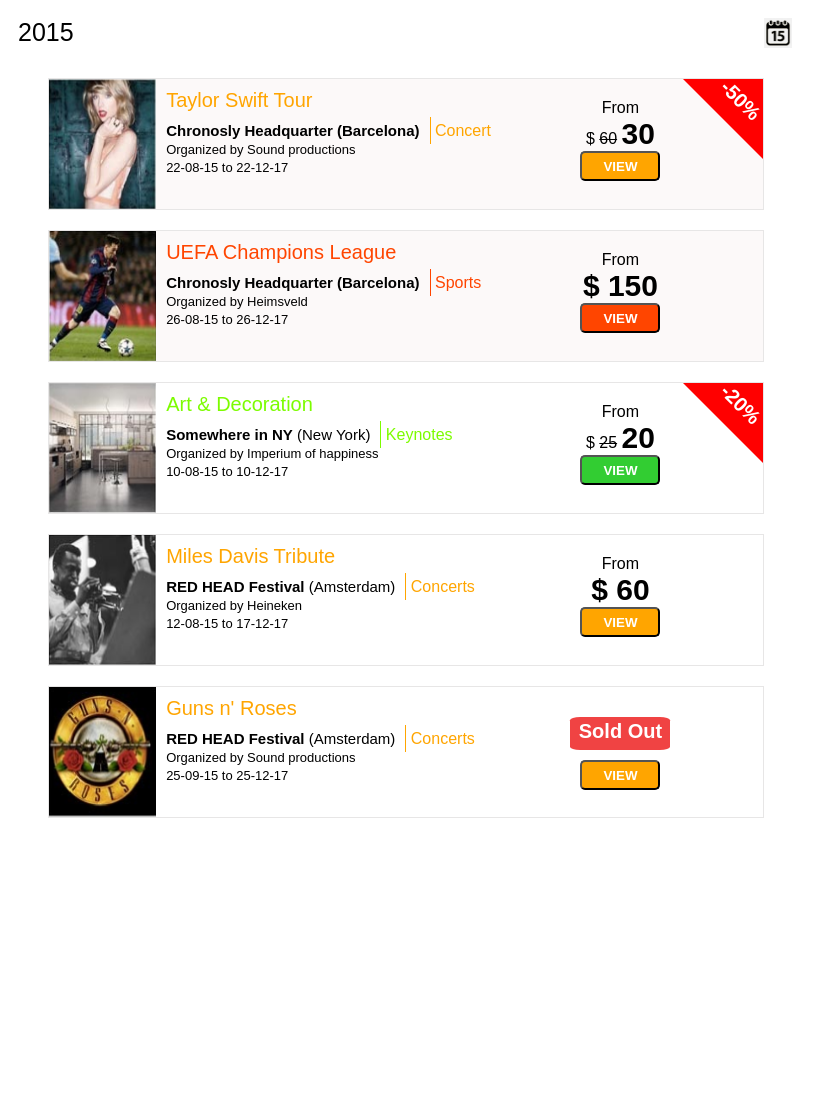
After one commit to quocviet16292/WEBPROJECT, a PHP site: page /LAP3.html in a window 1280 px wide. The commit adds this page. Shown: the whole page, without its empty margins (0-836 px from the left). Run offline with PHP 8.4, Linux system fonts and the light colour scheme.

Commit message:
web project

```diff
--- /dev/null
+++ b/LAP3.html
@@ -0,0 +1,132 @@
+<!DOCTYPE html>
+<html lang="en">
+<head>
+    <meta charset="UTF-8">
+    <title>LAB 3</title>
+    <link rel="stylesheet" href="css/cssAss3.css">
+</head>
+<body>
+
+    <div>
+        <span class="header">2015</span>
+        <img class="header" width="20px" height="20px" src="img/Lap3_1.png" alt="Missing">
+        <div style="clear:both;"></div>
+    </div>
+
+    <div class="article" style="background-color: #fcf9f9">
+        <img class="cover" src="img/Lap3_2%20taylor.PNG" alt="Missing">
+        <div class="content">
+            <span class="tieude">Taylor Swift Tour</span>
+            <div>
+                <span class="subhead1"><b>Chronosly Headquarter (Barcelona)</b></span>
+                <span class="subhead2">Concert</span>
+            </div>
+            <span class="subcontent">Organized by Sound productions</span>
+            <br/>
+            <span class="subcontent">22-08-15 to 22-12-17</span>
+        </div>
+        <div class="option">
+            <span style="text-align: right;margin:20px">From</span>
+            <br/>
+            <span style="margin: 20px"> $ <del>60</del> <b style="font-size: 30px;">30</b></span>
+            <br/>
+            <button class="button">VIEW</button>
+            <div class="triangle">
+            </div>
+            <span class="sales">-50%</span>
+        </div>
+        <div style="clear:both;"></div>
+     </div>
+    <div class="article" style="background-color: #fcf9f9">
+        <img class="cover" src="img/Lap3_3%20m.PNG" alt="Missing">
+        <div class="content">
+            <span class="tieude" style="color:orangered;">UEFA Champions League</span>
+            <div>
+                <span class="subhead1" style="border-right: 1px solid orangered;"><b>Chronosly Headquarter (Barcelona)</b></span>
+                <span class="subhead2" style="color: orangered;">Sports</span>
+            </div>
+            <span class="subcontent">Organized by Heimsveld</span>
+            <br/>
+            <span class="subcontent">26-08-15 to 26-12-17</span>
+        </div>
+        <div class="option">
+            <span style="text-align: right;margin:20px">From</span>
+            <br/>
+            <span style="margin: 20px"> <b style="font-size: 30px;">$ 150</b></span>
+            <br/>
+            <button class="button" style="background-color: orangered">VIEW</button>
+<!--            <div class="triangle">-->
+<!--            </div>-->
+<!--            <span class="sales">-50%</span>-->
+        </div>
+        <div style="clear:both;"></div>
+    </div>
+    <div class="article">
+        <img class="cover" src="img/Lap3_4%20deco.PNG" alt="Missing">
+        <div class="content">
+            <span class="tieude" style="color:lawngreen;">Art & Decoration</span>
+            <div>
+                <span class="subhead1" style="border-right: 1px solid lawngreen"><b>Somewhere in NY</b> (New York)</span>
+                <span class="subhead2" style="color:lawngreen;">Keynotes</span>
+            </div>
+            <span class="subcontent">Organized by Imperium of happiness</span>
+            <br/>
+            <span class="subcontent">10-08-15 to 10-12-17</span>
+        </div>
+        <div class="option">
+            <span style="text-align: right;margin:20px">From</span>
+            <br/>
+            <span style="margin: 20px"> $ <del>25</del> <b style="font-size: 30px;">20</b></span>
+            <br/>
+            <button class="button" style="background-color: limegreen">VIEW</button>
+            <div class="triangle">
+            </div>
+            <span class="sales">-20%</span>
+        </div>
+    </div>
+    <div class="article">
+        <img class="cover" src="img/Lap3_5%20attri.PNG" alt="Missing">
+        <div class="content">
+            <span class="tieude">Miles Davis Tribute</span>
+            <div>
+                <span class="subhead1"><b>RED HEAD Festival</b> (Amsterdam)</span>
+                <span class="subhead2">Concerts</span>
+            </div>
+            <span class="subcontent">Organized by Heineken</span>
+            <br/>
+            <span class="subcontent">12-08-15 to 17-12-17</span>
+        </div>
+        <div class="option">
+            <span style="text-align: right;margin:20px">From</span>
+            <br/>
+            <span style="margin: 20px"> <b style="font-size: 30px;">$ 60</b></span>
+            <br/>
+            <button class="button">VIEW</button>
+<!--            <div class="triangle">-->
+<!--            </div>-->
+<!--            <span class="sales">-20%</span>-->
+        </div>
+    </div>
+    <div class="article">
+        <img class="cover" src="img/Lap3_6%20gun.PNG" alt="Missing">
+        <div class="content">
+            <span class="tieude">Guns n' Roses</span>
+            <div>
+                <span class="subhead1"><b>RED HEAD Festival</b> (Amsterdam)</span>
+                <span class="subhead2">Concerts</span>
+            </div>
+            <span class="subcontent">Organized by Sound productions</span>
+            <br/>
+            <span class="subcontent">25-09-15 to 25-12-17</span>
+        </div>
+        <div class="option">
+            <span class="soldout">Sold Out</span>
+            <br/>
+            <button class="button">VIEW</button>
+            <!--            <div class="triangle">-->
+            <!--            </div>-->
+            <!--            <span class="sales">-20%</span>-->
+        </div>
+    </div>
+</body>
+</html>
--- a/css/cssAss2.css
+++ b/css/cssAss2.css
@@ -2,7 +2,7 @@ body{
     width: 23cm;
     height:29.7cm;
     margin: 10mm 20mm 10mm 20mm;
-    font-family: Arial;;
+    font-family: Arial;
  }
 img{
     float: left;
@@ -21,7 +21,7 @@ header{
     font-size: 15px;
 }
 h3{
-    border:3px solid palevioletred;
+    border:2px solid palevioletred;
     border-color: #ffffff;
     border-collapse: collapse;
     border-top-color: palevioletred;
--- /dev/null
+++ b/css/cssAss3.css
@@ -0,0 +1,114 @@
+body{
+    width: 21cm;
+    height: 29cm;
+    font-family: Arial
+}
+span.header{
+    width: 94%;
+    height: 50px;
+    float:left;
+    text-align: left;
+    font-size: 25px;
+    padding: 10px;
+    box-sizing: border-box;
+}
+img.header{
+    width: 6%;
+    height: 50px;
+    float:right;
+    padding: 10px;
+    box-sizing: border-box;
+}
+.article{
+    width: 90%;
+    height: 130px;
+    margin: 20px 40px;
+    background-color: white;
+    border: 0.5px solid #e7e6e6;
+    position:relative;
+  }
+.cover{
+    padding:0;
+    width: 15%;
+    height:130px;
+    float:left;
+    box-sizing: border-box;
+}
+.content{
+    width: 50%;
+    height: 130px;
+    float: left;
+    box-sizing: border-box;
+}
+.tieude{
+    display: inline-block;
+    font-size: 20px;
+    padding: 10px 10px 10px;
+    color: orange;
+}
+.subhead1{
+    border-right: 1px solid orange;
+    font-size: 15px;
+    color: black;
+    padding:5px 10px;
+    display: inline;
+ }
+.subhead2{
+    color:orange;
+}
+.subcontent{
+    padding: 5px 10px;
+    font-size: 13px;
+    display: inline;
+  }
+.option{
+    width: 30%;
+    float: left;
+    margin:auto;
+    margin-top: 20px;
+    text-align: center;
+    box-sizing: border-box;
+}
+.button{
+    background-color: orange;
+    border-radius: 5px;
+    color: white;
+    width: 80px;
+    height: 30px;
+    font-weight: 800;
+}
+.triangle{
+    width:0;
+    height:0;
+    border-top: 80px solid red;
+    border-left: 80px solid transparent;
+    position: absolute;
+    top:0;
+    right:0;
+    z-index: 1;
+    /*border-radius: 1px;*/
+}
+.sales{
+    position: absolute;
+    top:0;
+    right:0;
+    z-index: 2;
+    color: white;
+    font-size: 20px;
+    transform: rotate(45deg);
+    padding:10px 0px;
+    font-weight: 700;
+}
+.soldout {
+    background-color: rgba(238, 35, 35, 0.85);
+    color: white;
+    font-size: 20px;
+    font-weight: 700;
+    width: 100px;
+    height: 30px;
+    border-radius: 10%;
+    display: inline-block;
+    text-align: center;
+    margin: 10px;
+    padding-top: 3px;
+}
```
Also changed, not shown: Session_3.html (added, +26 -0 lines), css/box-model.css (added, +55 -0 lines), img/Lap3_1.png (added), img/Lap3_2 taylor.PNG (added), img/Lap3_2.webp (added), img/Lap3_3 m.PNG (added), img/Lap3_4 deco.PNG (added), img/Lap3_5 attri.PNG (added), img/Lap3_6 gun.PNG (added).
